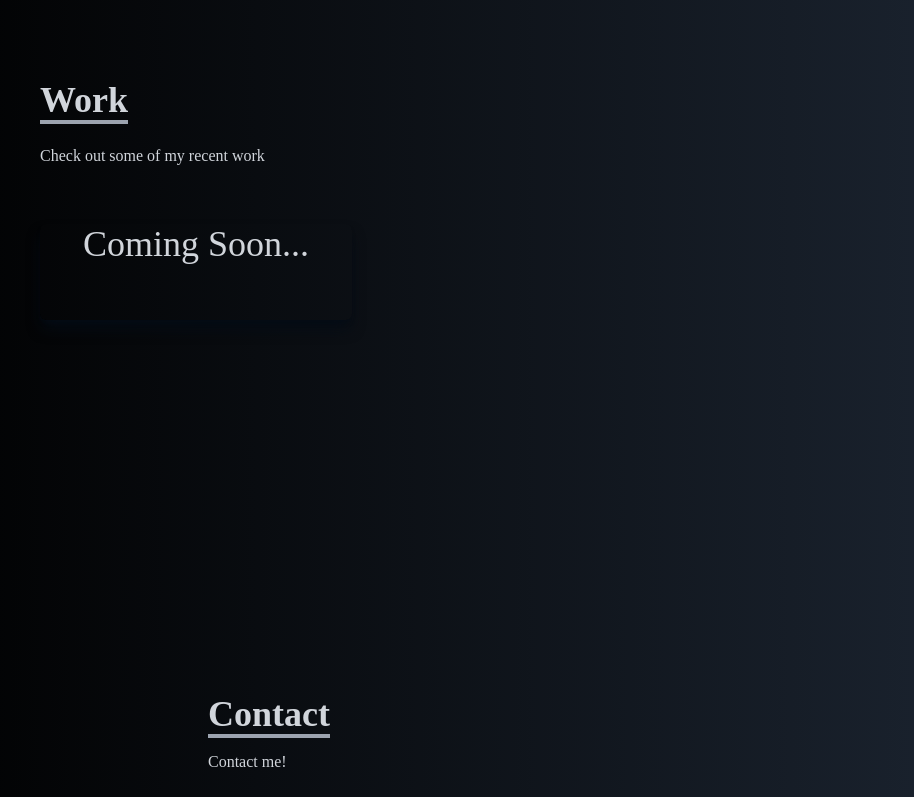
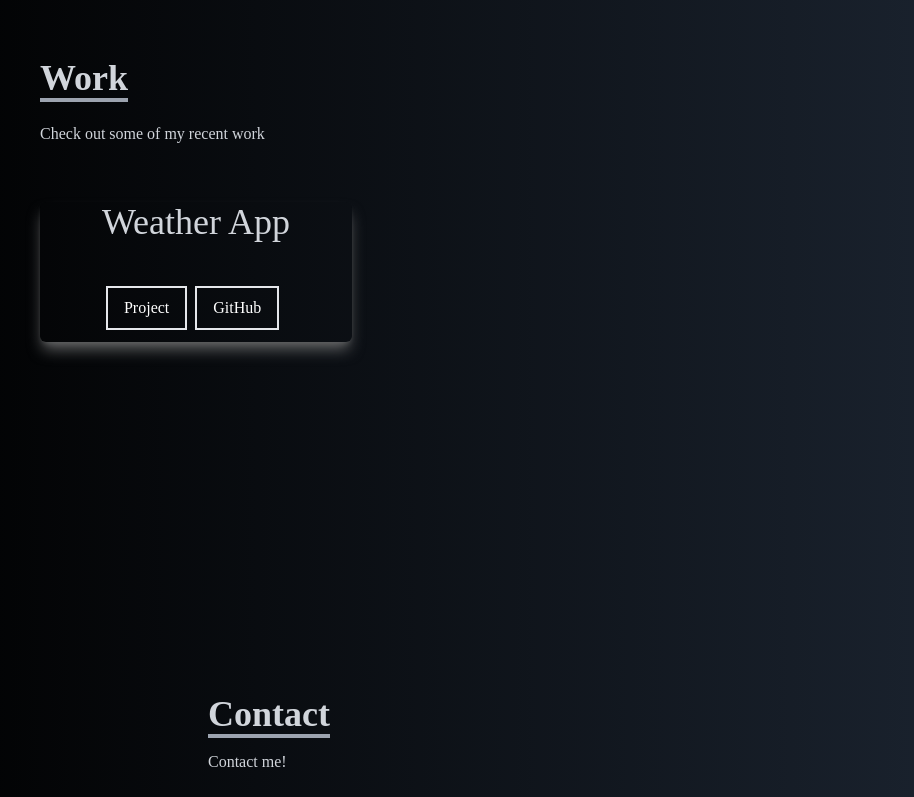
Before and after one commit to johnnysza/johnszadev, a React (Create React App) app in the folder johnszadev/: page / in a window 1280 px wide. Shown: the part 2600-3397 px from the top of the page, without its empty margins (116-1030 px from the left). Built offline with nearby package versions, Linux system fonts and the light colour scheme.

Commit message:
feat: Weather App Included on Work Section

```diff
--- a/johnszadev/src/components/Work/index.jsx
+++ b/johnszadev/src/components/Work/index.jsx
@@ -1,27 +1,33 @@
-import React from 'react'
+import React from "react";
 
 const Work = () => {
   return (
-    <div name='work' className='w-full md:h-screen text-gray-300 bg-gradient-to-r from-black to-gray-800'>
-        <div className='max-w-[1000px] mx-auto p-4 flex flex-col justify-center w-full h-full'>
-            <div className='pb-8'>
-                <p className='text-4xl font-bold inline border-b-4 border-gray-400 '>Work</p>
-                <p className='py-6'>Check out some of my recent work</p>
+    <div
+      name="work"
+      className="w-full md:h-screen text-gray-300 bg-gradient-to-r from-black to-gray-800"
+    >
+      <div className="max-w-[1000px] mx-auto p-4 flex flex-col justify-center w-full h-full">
+        <div className="pb-8">
+          <p className="text-4xl font-bold inline border-b-4 border-gray-400 ">
+            Work
+          </p>
+          <p className="py-6">Check out some of my recent work</p>
         </div>
 
-            <div className='grid sm: grid-cols-2 md:grid-cols-3 gap-4'>
-                <div className='shadow-lg shadow-[#040c16] group container rounded-md flex justify-center items-center mx-auto content-div'>
-
+        <div className="grid sm: grid-cols-2 md:grid-cols-3 gap-4">
+          <div className="shadow-lg shadow-[#626364] group container rounded-md flex justify-center items-center mx-auto content-div">
             <div>
-                        <span className='text-4xl'>
-                            Coming Soon...
-                        </span>
-                        <div className='pt-8'>
-                            <a href="/">
-                                <button></button>
+              <span className="text-4xl flex justify-center">Weather App</span>
+              <div className="pt-8 flex ">
+                <a href="https://instant-weather-taupe.vercel.app">
+                  <button className="text-white border-2 hover:bg-gray-700 px-4 py-2 my-3 mx-1 flex items-center">
+                    Project
+                  </button>
                 </a>
-                            <a href="/">
-                                <button></button>
+                <a href="https://instant-weather-taupe.vercel.app">
+                  <button className="text-white border-2 hover:bg-gray-700 px-4 py-2 my-3 mx-1 flex items-center">
+                    GitHub
+                  </button>
                 </a>
               </div>
             </div>
@@ -29,7 +35,7 @@ const Work = () => {
         </div>
       </div>
     </div>
-  )
-}
+  );
+};
 
-export default Work
+export default Work;
--- a/johnszadev/src/index.css
+++ b/johnszadev/src/index.css
@@ -2,8 +2,7 @@
 @tailwind components;
 @tailwind utilities;
 
-
-@import url('https://fonts.googleapis.com/css2?family=Raleway:wght@300;400;500;600;700;800;900&display=swap');
+@import url("https://fonts.googleapis.com/css2?family=Raleway:wght@300;400;500;600;700;800;900&display=swap");
 
 @layer base {
   body {
```
Also changed, not shown: johnszadev/src/assets/weather.png (added), 1 other file (tests, documents, lock files or other folders). Lines whose indentation alone changed are shown as unchanged.
